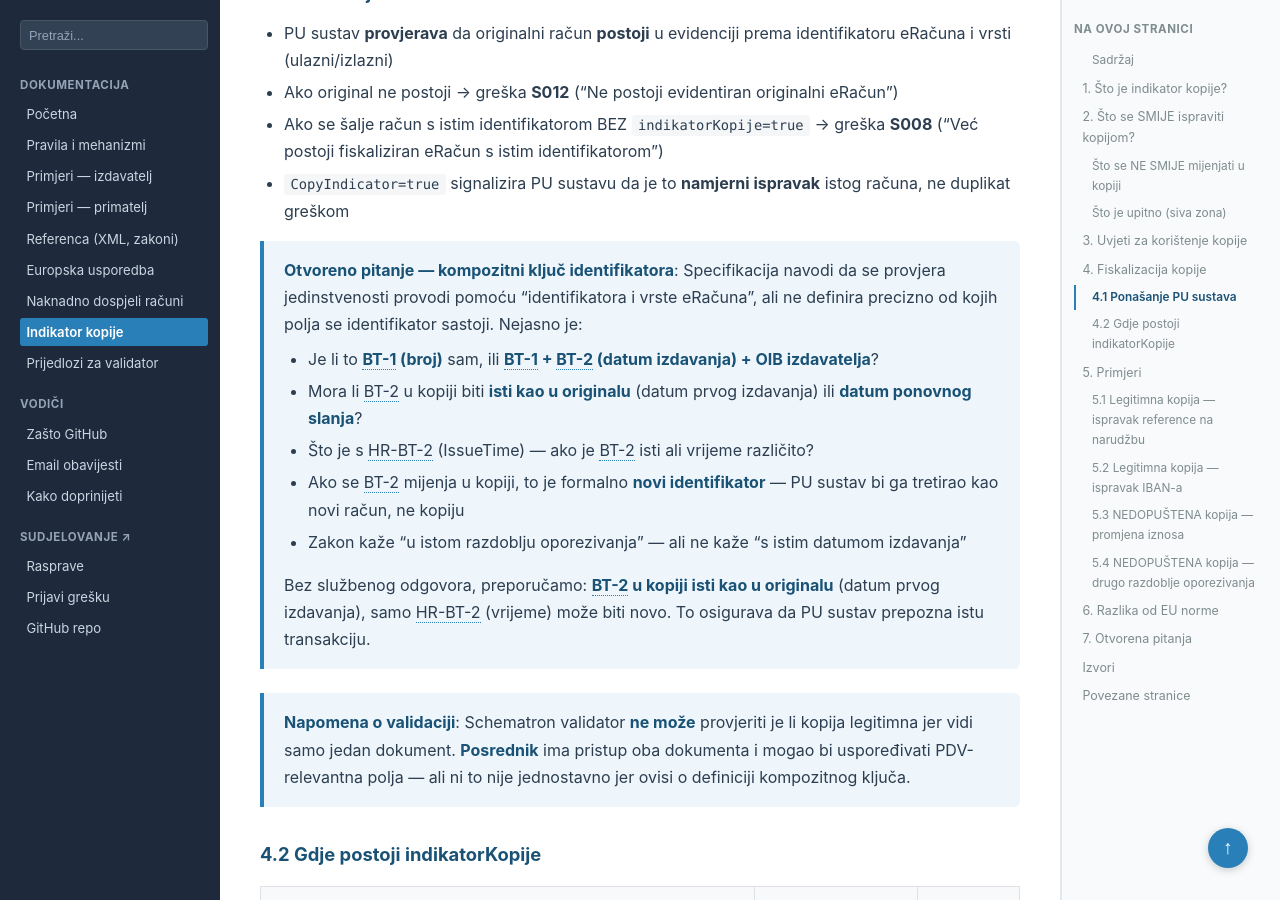
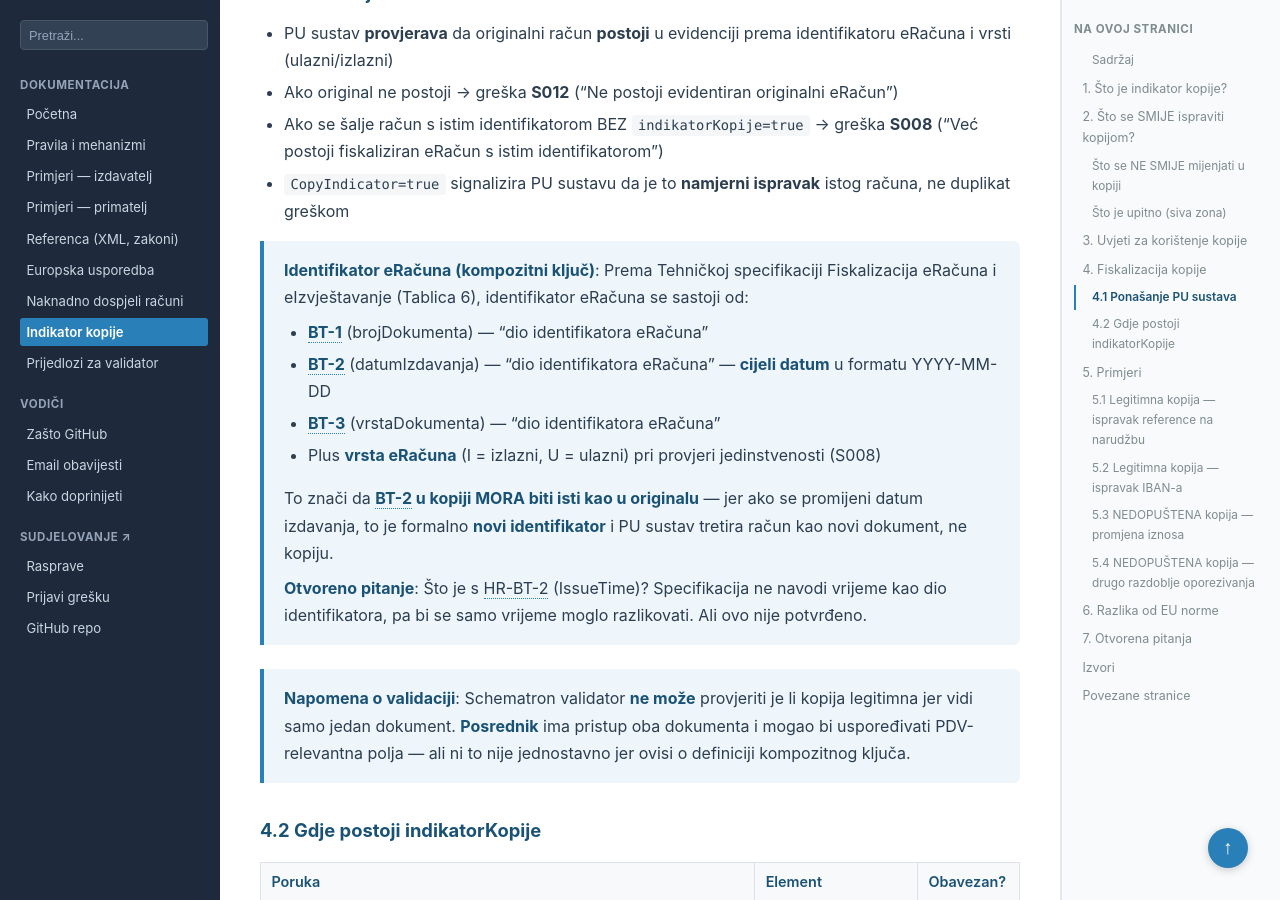
Before and after one commit to dageci/eracun-fiskalizacija-datumi, a Jekyll site: the page built from docs/indikator-kopije.md, in a window 1280 px wide and 900 px high, scrolled down 5583 px. Built offline with Jekyll 4.4.1, drawn with Linux system fonts in a browser that asks for light colours.

Commit message:
identifikator eRačuna: definirano prema specifikaciji (BT-1+BT-2+BT-3+I/U)
Maknuto filozofiranje — specifikacija jasno kaže da su BT-1, BT-2
(cijeli datum YYYY-MM-DD) i BT-3 dijelovi identifikatora.
BT-2 u kopiji MORA biti isti kao u originalu.
Jedino otvoreno: HR-BT-2 (vrijeme) — nije dio identifikatora.

```diff
--- a/docs/indikator-kopije.md
+++ b/docs/indikator-kopije.md
@@ -139,14 +139,15 @@ Element `indikatorKopije` je **obavezan** u fiskalizacijskoj SOAP poruci (`Evide
 - Ako se šalje račun s istim identifikatorom BEZ `indikatorKopije=true` → greška **S008** ("Već postoji fiskaliziran eRačun s istim identifikatorom")
 - `CopyIndicator=true` signalizira PU sustavu da je to **namjerni ispravak** istog računa, ne duplikat greškom
 
-> **Otvoreno pitanje — kompozitni ključ identifikatora**: Specifikacija navodi da se provjera jedinstvenosti provodi pomoću "identifikatora i vrste eRačuna", ali ne definira precizno od kojih polja se identifikator sastoji. Nejasno je:
-> - Je li to **BT-1 (broj)** sam, ili **BT-1 + BT-2 (datum izdavanja) + OIB izdavatelja**?
-> - Mora li BT-2 u kopiji biti **isti kao u originalu** (datum prvog izdavanja) ili **datum ponovnog slanja**?
-> - Što je s HR-BT-2 (IssueTime) — ako je BT-2 isti ali vrijeme različito?
-> - Ako se BT-2 mijenja u kopiji, to je formalno **novi identifikator** — PU sustav bi ga tretirao kao novi račun, ne kopiju
-> - Zakon kaže "u istom razdoblju oporezivanja" — ali ne kaže "s istim datumom izdavanja"
+> **Identifikator eRačuna (kompozitni ključ)**: Prema Tehničkoj specifikaciji Fiskalizacija eRačuna i eIzvještavanje (Tablica 6), identifikator eRačuna se sastoji od:
+> - **BT-1** (brojDokumenta) — "dio identifikatora eRačuna"
+> - **BT-2** (datumIzdavanja) — "dio identifikatora eRačuna" — **cijeli datum** u formatu YYYY-MM-DD
+> - **BT-3** (vrstaDokumenta) — "dio identifikatora eRačuna"
+> - Plus **vrsta eRačuna** (I = izlazni, U = ulazni) pri provjeri jedinstvenosti (S008)
 >
-> Bez službenog odgovora, preporučamo: **BT-2 u kopiji isti kao u originalu** (datum prvog izdavanja), samo HR-BT-2 (vrijeme) može biti novo. To osigurava da PU sustav prepozna istu transakciju.
+> To znači da **BT-2 u kopiji MORA biti isti kao u originalu** — jer ako se promijeni datum izdavanja, to je formalno **novi identifikator** i PU sustav tretira račun kao novi dokument, ne kopiju.
+>
+> **Otvoreno pitanje**: Što je s HR-BT-2 (IssueTime)? Specifikacija ne navodi vrijeme kao dio identifikatora, pa bi se samo vrijeme moglo razlikovati. Ali ovo nije potvrđeno.
 
 > **Napomena o validaciji**: Schematron validator **ne može** provjeriti je li kopija legitimna jer vidi samo jedan dokument. **Posrednik** ima pristup oba dokumenta i mogao bi uspoređivati PDV-relevantna polja — ali ni to nije jednostavno jer ovisi o definiciji kompozitnog ključa.
 
```
